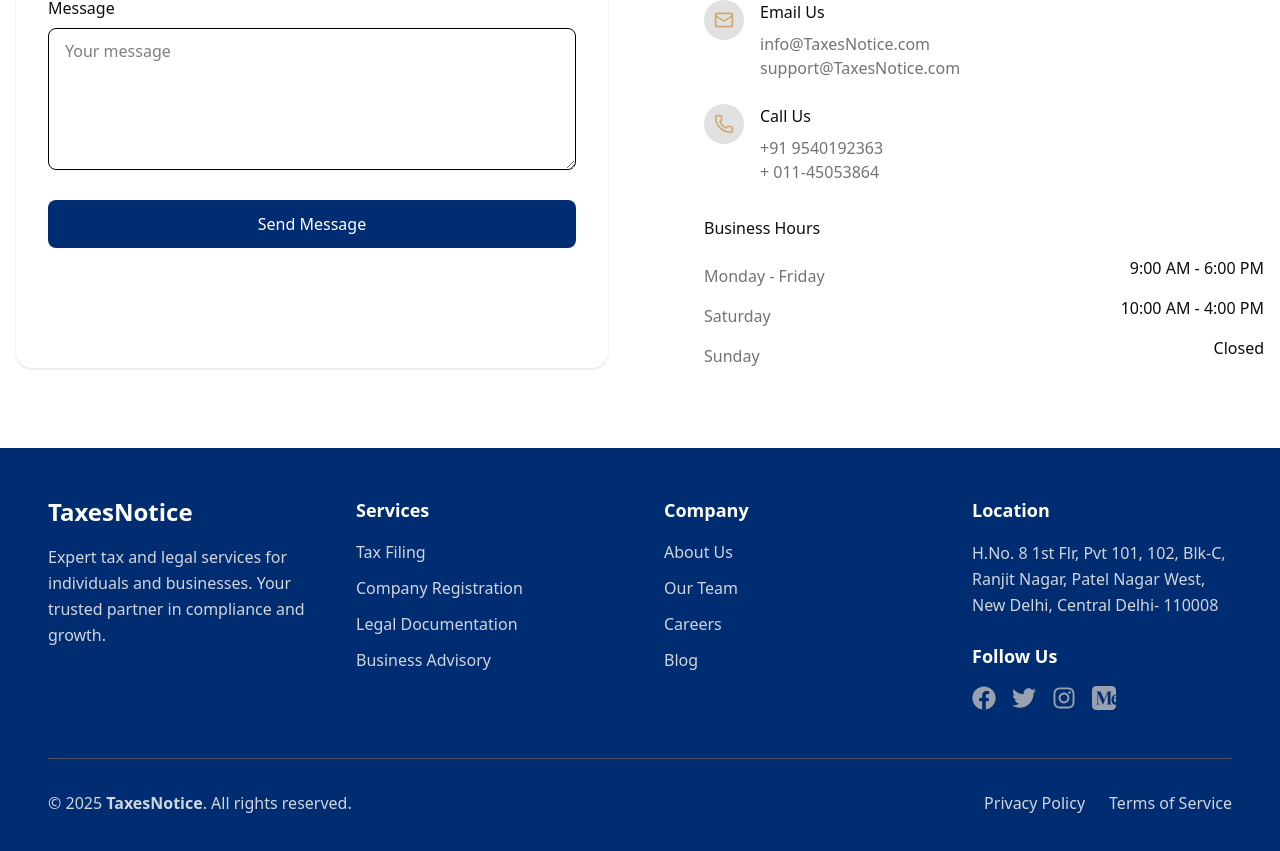
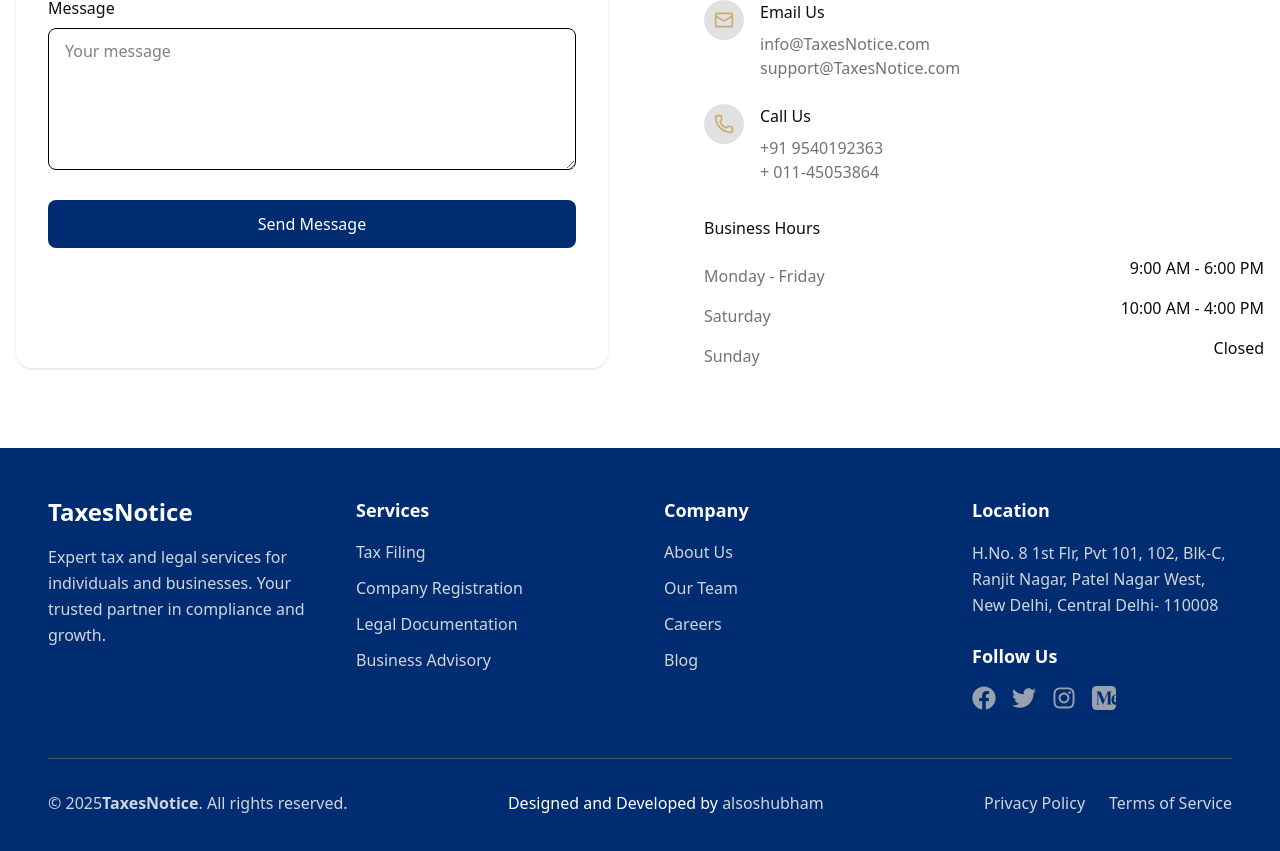
Before and after one commit to alsoshubham/TaxesNotice, a React (Vite) app: page / in a window 1280 px wide. Shown: the part 4940-5791 px from the top of the page. Built offline with nearby package versions, Linux system fonts and the light colour scheme.

Commit message:
feat: Add designer credit to Footer component with a link to LinkedIn profile

```diff
--- a/src/components/Footer.jsx
+++ b/src/components/Footer.jsx
@@ -139,9 +139,16 @@
         <div className="mt-12 pt-8 border-t border-gray-600">
           <div className="flex flex-col md:flex-row justify-between items-center">
             <p className="text-gray-300">
-              © {currentYear}{" "}
+              © {currentYear}{""}
               <span className="font-semibold">TaxesNotice</span>. All rights
               reserved.
+            </p>
+            <p>
+              Designed and Developed by{" "}
+              <a
+                href="https://www.linkedin.com/in/alsoshubham"
+                className="text-gray-300 hover:text-white transition-colors">alsoshubham
+              </a>
             </p>
             <nav
               className="flex space-x-6 mt-4 md:mt-0"
```
